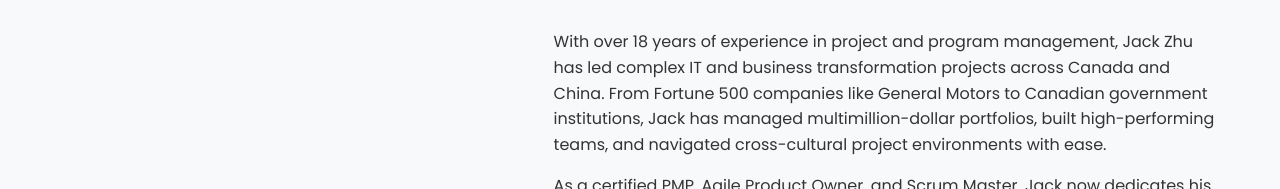
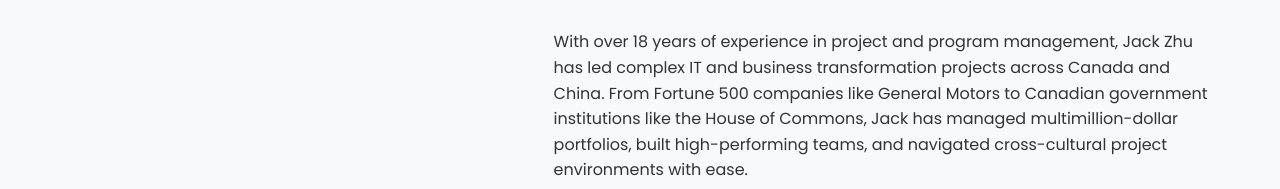
Before and after one commit to jackz20240321/jackz20240321.github.io, a plain HTML site: page index.html in a window 1280 px wide. Shown: the part 816-1005 px from the top of the page. Drawn offline with nearby package versions, Linux system fonts and the light colour scheme; a script that the page names is missing.

Commit message:
Update index.html

```diff
--- a/index.html
+++ b/index.html
@@ -55,7 +55,7 @@
                         <img src="jk.jpg" alt="Jack Zhu Portrait">
                     </div>
                     <div class="about-text">
-                        <p>With over 18 years of experience in project and program management, Jack Zhu has led complex IT and business transformation projects across Canada and China. From Fortune 500 companies like General Motors to Canadian government institutions, Jack has managed multimillion-dollar portfolios, built high-performing teams, and navigated cross-cultural project environments with ease.</p>
+                        <p>With over 18 years of experience in project and program management, Jack Zhu has led complex IT and business transformation projects across Canada and China. From Fortune 500 companies like General Motors to Canadian government institutions like the House of Commons, Jack has managed multimillion-dollar portfolios, built high-performing teams, and navigated cross-cultural project environments with ease.</p>
                         <p>As a certified PMP, Agile Product Owner, and Scrum Master, Jack now dedicates his time to helping others — especially newcomers and career changers — gain the confidence, certifications, and skills they need to succeed in the competitive world of project management.</p>
 
                         <div class="expertise">
```
